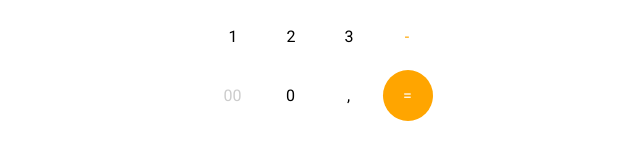
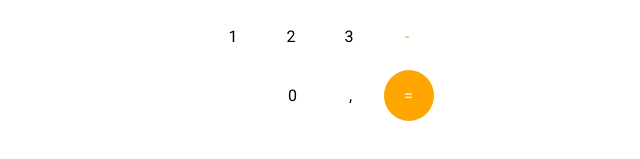
Before and after one commit to erikalbuquerque/calculator, a React (Create React App) app: page / in a window 1280 px wide. Shown: the part 409-568 px from the top of the page, without its empty margins (320-960 px from the left). Built offline with nearby package versions, Linux system fonts and the light colour scheme.

Commit message:
removed the '00' and some adjustments to the css

```diff
--- a/src/App.css
+++ b/src/App.css
@@ -90,7 +90,6 @@ button:hover {
 .keys button.equal {
   background-color: var(--secundary-color);
   color: var(--light-color);
-  margin-left: 5px;
 }
 .keys button.equal:hover {
   background-color: #dbdbdb;
--- a/src/App.js
+++ b/src/App.js
@@ -17,12 +17,14 @@ function App() {
 
   function getMathOperation(value) {
     roleOfOperators(value);
+    //numbers[0] === "00"
 
     if (naturalNumbers.includes(value) || operators.includes(value)) {
-      if (numbers.length == 0 && operators.includes(value)) {
+      if (numbers.length === 0 && operators.includes(value)) {
         return;
       }
       if (value !== "=") numbers.push(value);
+
       setMathOperation(numbers.join(""));
     }
   }
@@ -33,11 +35,14 @@ function App() {
     let resolve = eval(operation);
 
     setResult(resolve);
+    console.log(numbers);
   }
 
   function erased() {
     numbers = [];
+
     setResult("");
+
     setMathOperation("");
   }
 
@@ -50,7 +55,9 @@ function App() {
       );
     }
   }
+
   window.addEventListener("load", handleClickButtons);
+
   return (
     <div className="main">
       <header className="main-header">
@@ -94,10 +101,10 @@ function App() {
           <button className="orange" value="-">
             -
           </button>
-          <button className="grey" value="00">
-            00
+
+          <button value="0" style={{ marginLeft: "65px" }}>
+            0
           </button>
-          <button value="0">0</button>
           <button value=".">,</button>
           <button className="equal" value="=">
             =
```
